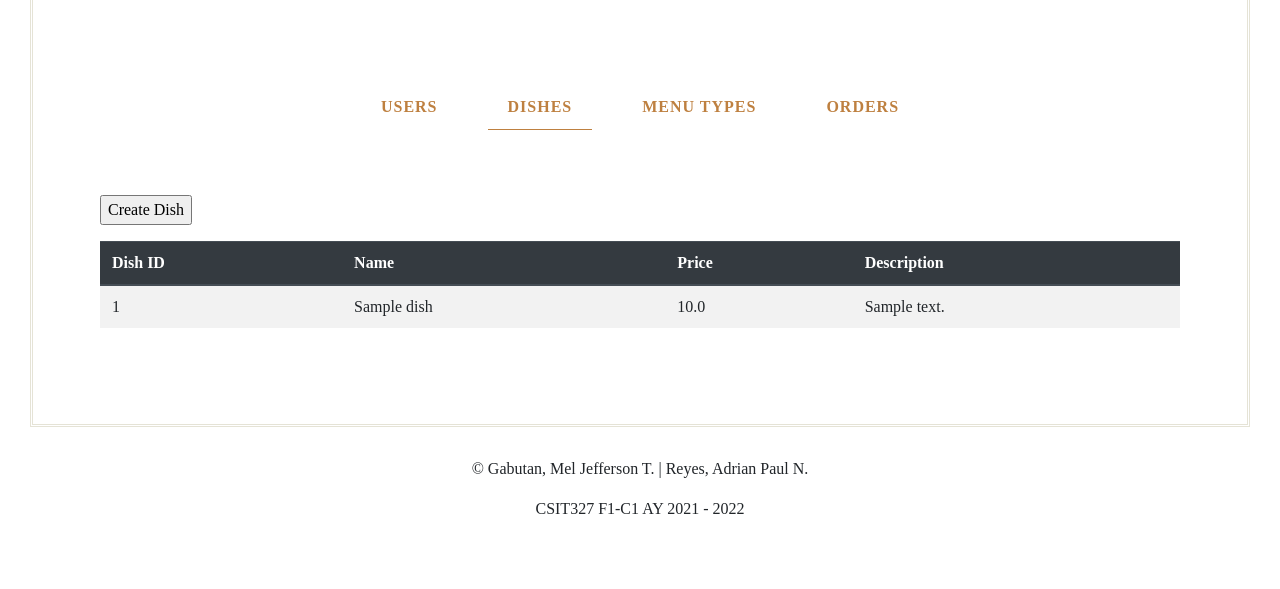
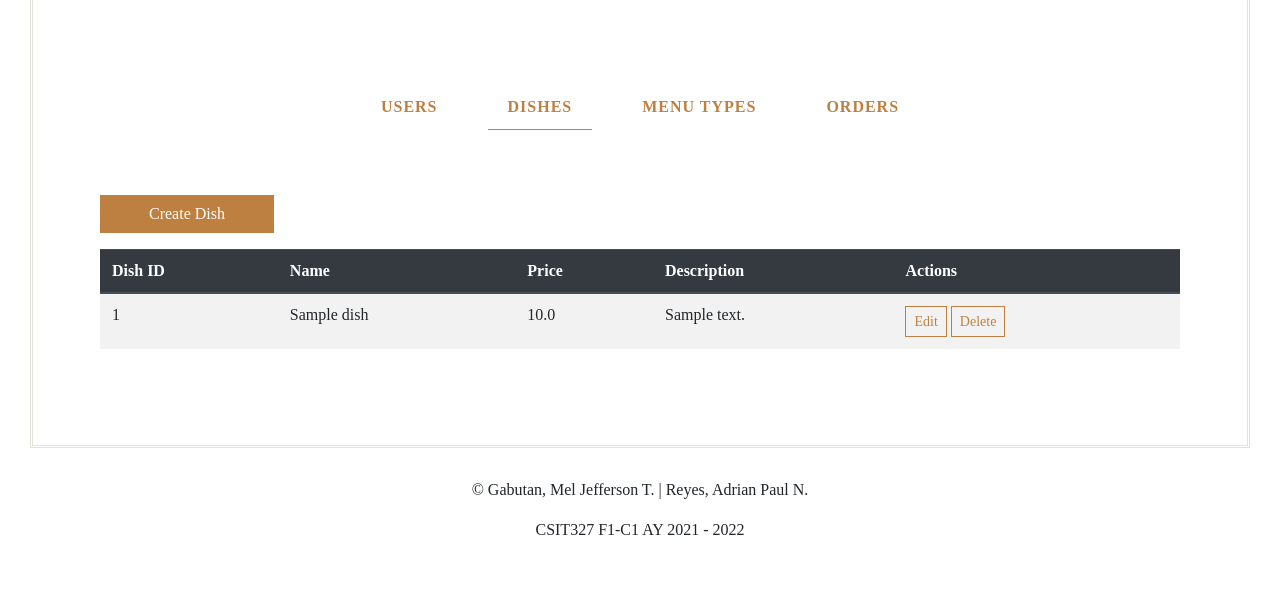
Before and after one commit to adiboii/RedBird, a Django app: page /dashboard in a window 1280 px wide, after a click on "DISHES". Shown: the part 73-662 px from the top of the page. Run offline with Django 3.2, Linux system fonts and the light colour scheme; tables that the repository leaves empty hold one stand-in row (values such as "Sample post"); some libraries are stand-ins or nearby versions; some web fonts are replaced.

Commit message:
added buttons

```diff
--- a/RBApp/templates/Dashboard.html
+++ b/RBApp/templates/Dashboard.html
@@ -55,7 +55,7 @@
 
                         <div class="menu menu--is-visible" id="Users" data-aos="fade-up">
                             <form action="{% url 'RBApp:my_userform_view' %}">
-                                <input type="submit" value="Create User" />
+                                <input type="submit" value="Create User" class="btn px-5 btn-primary">
                             </form>
                             <table id="example" class="table">
                                 <thead class="thead-dark">
@@ -81,8 +81,8 @@
                                             <td>{{user.city}}</td>
                                             <td>{{user.country}}</td>
                                             <td>
-                                                <button type="submit" name="edit">Edit</button>
-                                                <button type="submit" name="Delete">Delete</button>
+                                                <button class="btn btn-sm btn-outline-primary my-cart-btn" type="submit" name="edit">Edit</button>
+                                                <button class="btn btn-sm btn-outline-primary my-cart-btn" type="submit" name="Delete">Delete</button>
                                             </td>
                                         {% endfor %}
                                     </tbody>
@@ -90,8 +90,8 @@
                         </div>
 
                         <div class="menu " id="Dishes" data-aos="fade-up">
-                            <form action="{% url 'RBApp:my_dishform_view' %}">
-                                <input type="submit" value="Create Dish" />
+                            <form action="{% url 'RBApp:my_userform_view' %}">
+                                <input type="submit" value="Create Dish" class="btn px-5 btn-primary">
                             </form>
                             <table class="table table-striped table-hover dt-responsive">
                                 <thead class="thead-dark">
@@ -100,6 +100,7 @@
                                         <th scope="col">Name</th>
                                         <th scope="col">Price</th>
                                         <th scope="col">Description</th>
+                                        <th scope="col">Actions</th>
                                         </tr>
                                     </thead>
                                     <tbody>
@@ -109,14 +110,18 @@
                                             <td>{{dish.name}}</td>
                                             <td>{{dish.price}}</td>
                                             <td>{{dish.description}}</td>
+                                            <td>
+                                                <button class="btn btn-sm btn-outline-primary my-cart-btn" type="submit" name="edit">Edit</button>
+                                                <button class="btn btn-sm btn-outline-primary my-cart-btn" type="submit" name="Delete">Delete</button>
+                                            </td>
                                         {% endfor %}
                                     </tbody>
                                 </table>
                         </div>
 
                             <div class="menu " id="MenuTypes" data-aos="fade-up">
-                                <form action="{% url 'RBApp:my_menutypeform_view' %}">
-                                    <input type="submit" value="Create Menu Type" />
+                                <form action="{% url 'RBApp:my_userform_view' %}">
+                                    <input type="submit" value="Create Menu Type" class="btn px-5 btn-primary">
                                 </form>
 
                             <table class="table">
@@ -125,6 +130,7 @@
                                         <th scope="col">Type ID</th>
                                         <th scope="col">Name</th>
                                         <th scope="col">Description</th>
+                                        <th scope="col">Actions</th>
                                         </tr>
                                     </thead>
                                     <tbody>
@@ -133,50 +139,15 @@
                                             <td>{{type.type_id}}</td>
                                             <td>{{type.name}}</td>
                                             <td>{{type.description}}</td>
+                                            <td>
+                                                <button class="btn btn-sm btn-outline-primary my-cart-btn" type="submit" name="edit">Edit</button>
+                                                <button class="btn btn-sm btn-outline-primary my-cart-btn" type="submit" name="Delete">Delete</button>
+                                            </td>
                                         {% endfor %}
                                     </tbody>
                                 </table>
                         </div>
 
-                        <div class="menu " id="MenuType" data-aos="fade-up">
-                            <table class="table">
-                                <thead class="thead-dark">
-                                    <tr>
-                                        <th scope="col">Type ID</th>
-                                        <th scope="col">Name</th>
-                                        <th scope="col">Description</th>
-                                        </tr>
-                                    </thead>
-                                    <tbody>
-                                        {% for type in menutype %}
-                                            <tr>
-                                            <td>{{type.type_id}}</td>
-                                            <td>{{type.name}}</td>
-                                            <td>{{type.description}}</td>
-                                        {% endfor %}
-                                    </tbody>
-                                </table>
-                        </div>
-
-                        <div class="menu " id="Orders" data-aos="fade-up">
-                            <table class="table">
-                                <thead class="thead-dark">
-                                    <tr>
-                                        <th scope="col">Order ID</th>
-                                        <th scope="col">Item ID</th>
-                                        <th scope="col">Total Price</th>
-                                        <th scope="col">First name</th>
-                                        <th scope="col">Last Name</th>
-                                        <th scope="col">Street</th>
-                                        <th scope="col">City</th>
-                                        <th scope="col">Phone Number</th>
-                                        </tr>
-                                    </thead>
-                                    <tbody>
-
-                                    </tbody>
-                                </table>
-                        </div>
 
                     </div>
 
```
